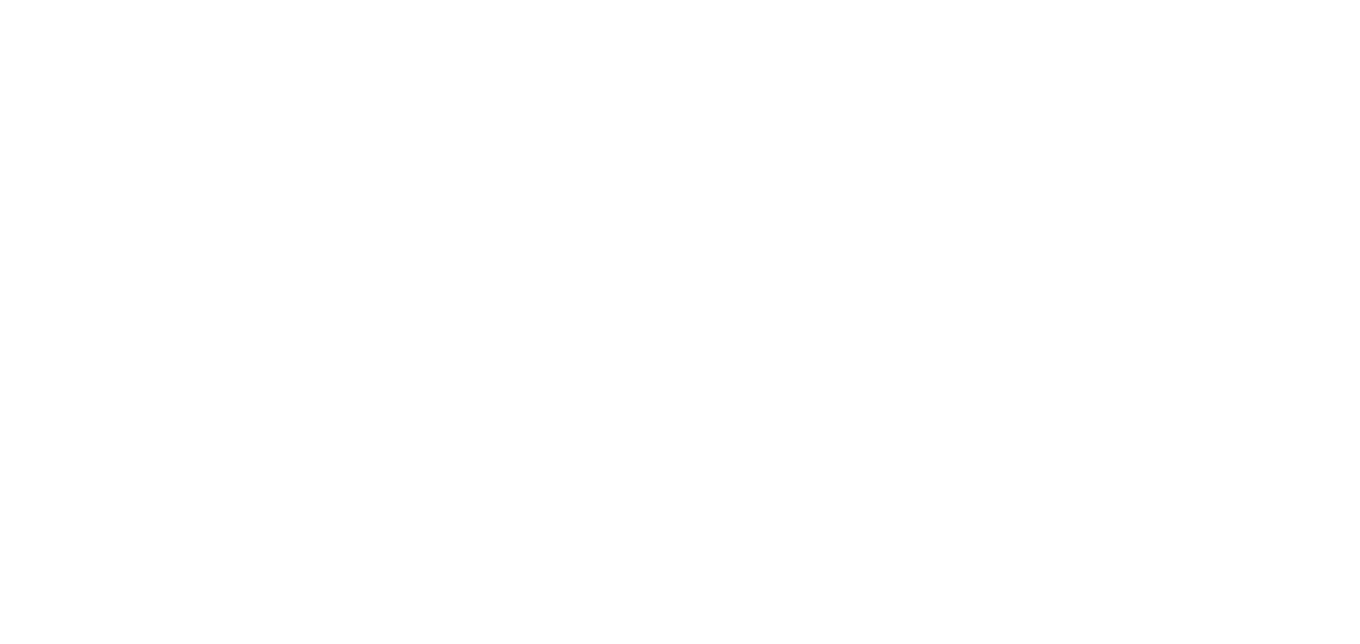
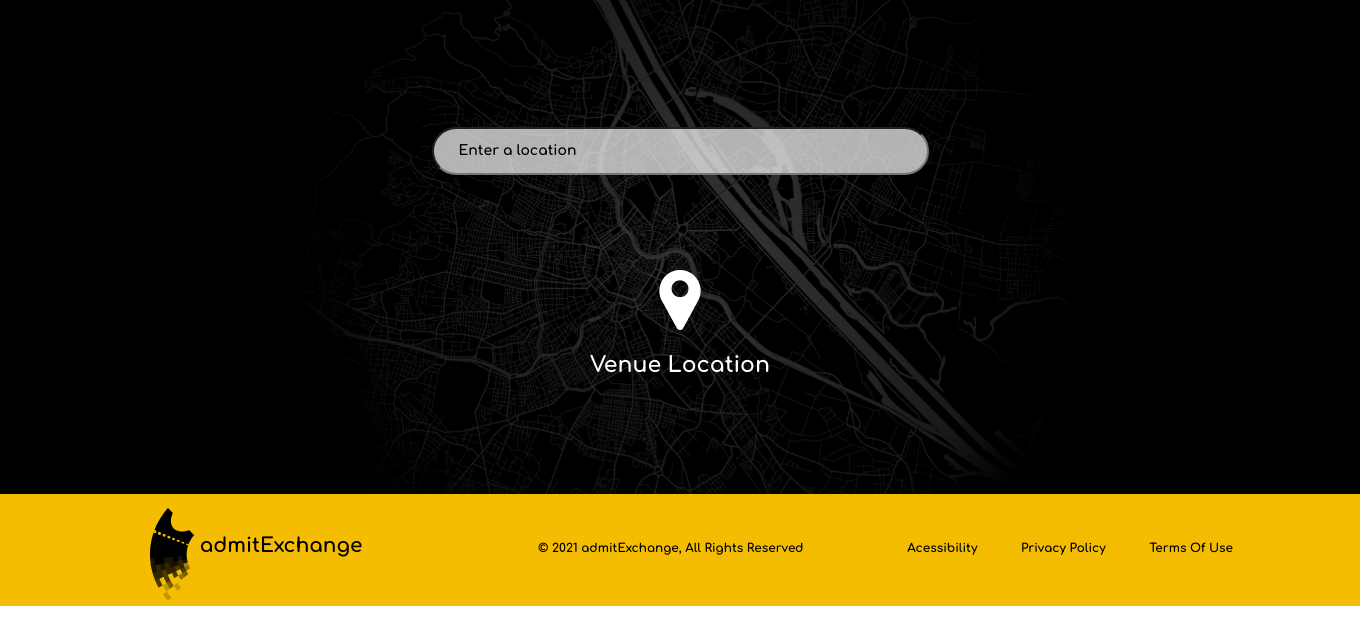
Before and after one commit to caio-glind/Ladingpage-AdmitExchange, a plain HTML site: page index.html in a window 1280 px wide. Shown: the whole page, 1360 px wide, since content can reach past the window. Drawn offline with Linux system fonts and the light colour scheme.

Commit message:
footer do porjeto AdmitExchange

```diff
--- a/assets/css/style.css
+++ b/assets/css/style.css
@@ -29,6 +29,77 @@
 /* ===================================================================================== */
 
 /* ==================== SECTION 5 =============================== */
+@charset "utf-8";
+@import url('https://fonts.googleapis.com/css2?family=Comfortaa:wght@700&family=Sriracha&display=swap');
+*{
+    margin:0;
+    padding: 0;
+    font-family: 'Comfortaa';
+}
+div#mapa{
+    width: 1360px;
+    height: 494px;
+    background-color: black;
+    background-image: url('../img/h5-map\ 1.png');
+    background-size: cover;
+    text-align: center;
+    line-height: 300px;
+}
+input#texto{
+    width: 497px;
+    height: 48px;
+    border-radius: 40px;
+    background-color: rgba(255, 255, 255, 0.7);
+    text-align: left;
+    box-sizing: border-box;
+    padding-left:25px ;
+    font-size: 14px;
+    font-family: 'Comfortaa';
+}
+div.divVector{
+    position:relative ;
+    top: -125px;
+}
+div.divVector > p{
+    color: white;
+    position: relative;
+    top: -260px;
+    font-size: 22px;
+    max-height: 40px;
+}
+footer{
+    width: 1360px;
+    height: 112px;
+    background-color: #F5BD02;
+}
+#logoAdmit{
+    position: relative;
+    top: 14px;
+    left: 150px;
+}
+#txtLogoAdmit{
+    font-size: 20px;
+    position: relative;
+    top: -35px;
+    left: 150px;
 
+}
+#ano2021{
+    font-size: 12px;
+    position: relative;
+    top: -35px;
+    left: 321px;
+}
+#acessibilidade{
+  font-size: 12px;
+  position: relative;
+  left: 400px;
+  top: -35px;
+}
+#acessibilidade > a{
+    padding: 20px;
+    text-decoration: none;
+    color: black;
+}
 
 /* ==================== SECTION 5 =============================== */
--- a/index.html
+++ b/index.html
@@ -5,13 +5,36 @@
     <meta http-equiv="X-UA-Compatible" content="IE=edge">
     <meta name="viewport" content="width=device-width, initial-scale=1.0">
     <title>Ladingpage AdmitExchange</title>
-
+    <link rel="stylesheet" href="assets/css/style.css">
 </head>
 <body>
     <section class="section-1"></section>
     <section class="section-2"></section>
     <section class="section-3"></section>
     <section class="section-4"></section>
-    <footer class="section-5"></footer>
+    <footer class="section-5">
+        <section>
+            <div id="mapa">
+
+                    <input type="text" value="Enter a location" id="texto">
+                    <div class="divVector">
+                        <img src="assets/img/Vector.png" alt="" id="imgVector">
+                        <p>Venue Location</p>
+                    </div>
+            </div>
+            <footer>
+                <aside >
+                    <img src="assets/img/admitExchange.png" alt="" id="logoAdmit">
+                    <span id="txtLogoAdmit">admitExchange</span>
+                    <span id="ano2021">&copy; 2021 admitExchange, All Rights Reserved</span>
+                    <span id="acessibilidade">
+                        <a href="#acessibilidade">Acessibility</a>
+                        <a href="#acessibilidade">Privacy Policy</a>
+                        <a href="#acessibilidade">Terms Of Use</a>
+                    </span>
+                </aside>
+            </footer>
+        </section>
+    </footer>
 </body>
 </html>
```
Also changed, not shown: assets/img/admitExchange.png (added).
